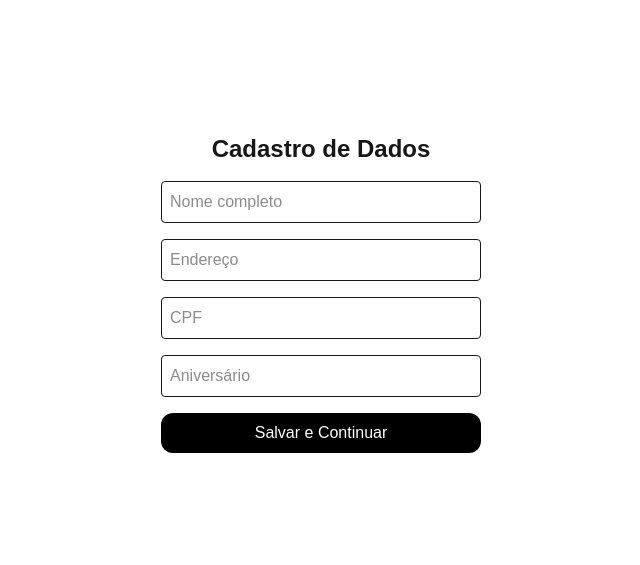
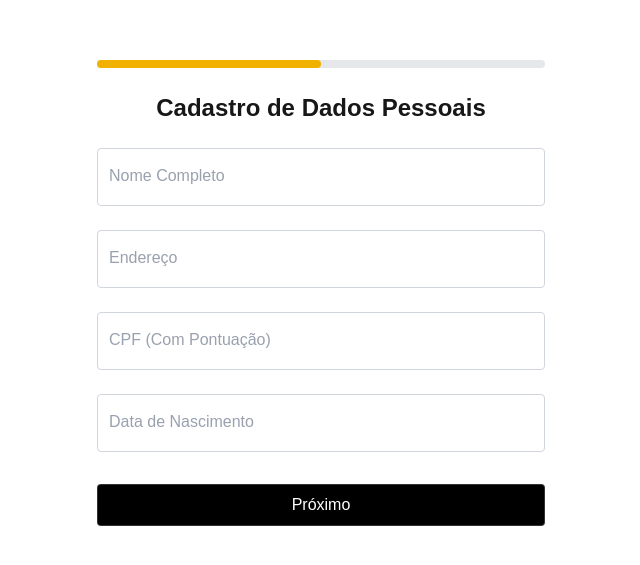
Before and after one commit to GuiEzzz/know-your-fan, a Next.js app in the folder know-your-fan/: page /cadastro-dados in a window 1280 px wide. Shown: the part 107-672 px from the top of the page, without its empty margins (319-959 px from the left). Built offline with nearby package versions, Linux system fonts and the light colour scheme; no server answers.

Commit message:
Atualizando o design e adicionando nova area de cadastro

```diff
--- a/know-your-fan/src/app/cadastro-dados/page.tsx
+++ b/know-your-fan/src/app/cadastro-dados/page.tsx
@@ -5,72 +5,145 @@ import { useState } from 'react';
 import { doc, updateDoc } from 'firebase/firestore';
 import { db } from '../../lib/firebase';
 
+import FloatingInput from '@/components/FloatingInput';
+import ProgressoAtual from '@/components/ProgressoAtual';
+
 export default function CadastroDados() {
   const searchParams = useSearchParams();
   const userId = searchParams.get('uid');
 
-  const [nome, setNome] = useState('');
-  const [endereco, setEndereco] = useState('');
-  const [cpf, setCpf] = useState('');
-  const [aniversario, setAniversario] = useState('');
+  const [step, setStep] = useState(1); // Etapa atual
+  const [formData, setFormData] = useState({
+    nome: '',
+    endereco: '',
+    cpf: '',
+    aniversario: '',
+    interesses: '',
+    atividades: '',
+    eventos: '',
+    compras: ''
+  });
+
+  const handleChange = (field: string, value: string) => {
+    setFormData((prev) => ({ ...prev, [field]: value }));
+  };
+
+  const validarPrimeiraEtapa = () => {
+    const { nome, endereco, cpf, aniversario } = formData;
+
+    if (nome.trim().length < 3) return 'Nome muito curto.';
+    if (endereco.trim().length < 5) return 'Endereço inválido.';
+    if (!/^\d{3}\.\d{3}\.\d{3}-\d{2}$/.test(cpf)) return 'CPF inválido.';
+    if (!/^\d{2}\/\d{2}\/\d{4}$/.test(aniversario)) return 'Data de nascimento inválida (formato).';
+
+    const [dia, mes, ano] = aniversario.split('/').map(Number);
+    const nascimentoDate = new Date(ano, mes - 1, dia);
+    const dataEhValida =
+      nascimentoDate.getFullYear() === ano &&
+      nascimentoDate.getMonth() === mes - 1 &&
+      nascimentoDate.getDate() === dia;
+
+    if (!dataEhValida) return 'Data de nascimento inválida (não existe).';
+
+    return null;
+  };
+
+  const handleNext = () => {
+    const erro = validarPrimeiraEtapa();
+    if (erro) return alert(erro);
+    setStep(2);
+  };
+
+  const handleBack = () => setStep(1);
 
   const handleSubmit = async (e: React.FormEvent) => {
     e.preventDefault();
+    if (!userId) return alert('ID de usuário não encontrado.');
 
-    if (!userId) return alert('ID de usuário não encontrado');
-
-    await updateDoc(doc(db, 'usuarios', userId), {
-      nome,
-      endereco,
-      cpf,
-      aniversario
-    });
-
-    alert('Dados salvos com sucesso!');
+    await updateDoc(doc(db, 'usuarios', userId), formData);
+    alert('Cadastro finalizado com sucesso!');
   };
 
   return (
-    <main className="flex flex-col items-center justify-center min-h-screen">
-      <h1 className="text-2xl font-bold mb-4">Cadastro de Dados</h1>
-      <form onSubmit={handleSubmit} className="flex flex-col gap-4 w-80">
-        <input
-          type="text"
-          placeholder="Nome completo"
-          value={nome}
-          onChange={(e) => setNome(e.target.value)}
-          className="border rounded p-2"
-          required
+    <main className="flex flex-col items-center justify-center min-h-screen px-4">
+      <ProgressoAtual etapaAtual={step - 1} totalEtapas={2} />
+
+      <h1 className="text-2xl font-bold mb-6">
+        {step === 1 ? 'Cadastro de Dados Pessoais' : 'Informações Complementares'}
+      </h1>
+
+      <form onSubmit={handleSubmit} className="w-full max-w-md space-y-4">
+        {step === 1 && (
+          <>
+            <FloatingInput
+              label="Nome Completo"
+              value={formData.nome}
+              onChange={(e) => handleChange('nome', e.target.value)}
             />
-        <input
-          type="text"
-          placeholder="Endereço"
-          value={endereco}
-          onChange={(e) => setEndereco(e.target.value)}
-          className="border rounded p-2"
-          required
+            <FloatingInput
+              label="Endereço"
+              value={formData.endereco}
+              onChange={(e) => handleChange('endereco', e.target.value)}
             />
-        <input
-          type="text"
-          placeholder="CPF"
-          value={cpf}
-          onChange={(e) => setCpf(e.target.value)}
-          className="border rounded p-2"
-          required
+            <FloatingInput
+              label="CPF (Com Pontuação)"
+              value={formData.cpf}
+              onChange={(e) => handleChange('cpf', e.target.value)}
             />
-        <input
-          type="text"
-          placeholder="Aniversário"
-          value={aniversario}
-          onChange={(e) => setAniversario(e.target.value)}
-          className="border rounded p-2"
-          required
+            <FloatingInput
+              label="Data de Nascimento"
+              value={formData.aniversario}
+              onChange={(e) => handleChange('aniversario', e.target.value)}
             />
             <button
+              type="button"
+              onClick={handleNext}
+              className="w-full bg-black text-white py-2 mt-2 rounded hover:bg-gray-800 transition border border-white/20"
+            >
+              Próximo
+            </button>
+          </>
+        )}
+
+        {step === 2 && (
+          <>
+            <FloatingInput
+              label="Interesses"
+              value={formData.interesses}
+              onChange={(e) => handleChange('interesses', e.target.value)}
+            />
+            <FloatingInput
+              label="Atividades"
+              value={formData.atividades}
+              onChange={(e) => handleChange('atividades', e.target.value)}
+            />
+            <FloatingInput
+              label="Eventos frequentados"
+              value={formData.eventos}
+              onChange={(e) => handleChange('eventos', e.target.value)}
+            />
+            <FloatingInput
+              label="Compras (último ano)"
+              value={formData.compras}
+              onChange={(e) => handleChange('compras', e.target.value)}
+            />
+            <div className="flex gap-2 mt-2">
+              <button
+                type="button"
+                onClick={handleBack}
+                className="w-1/2 bg-gray-500 text-white py-2 rounded hover:bg-gray-600 transition"
+              >
+                Voltar
+              </button>
+              <button
                 type="submit"
-          className="bg-black text-white px-6 py-2 rounded-xl hover:bg-gray-800"
+                className="w-1/2 bg-green-600 text-white py-2 rounded hover:bg-green-700 transition"
               >
-          Salvar e Continuar
+                Finalizar
               </button>
+            </div>
+          </>
+        )}
       </form>
     </main>
   );
--- a/know-your-fan/src/app/page.tsx
+++ b/know-your-fan/src/app/page.tsx
@@ -28,7 +28,7 @@ export default function Home() {
       <h1 className="text-3xl font-bold mb-6">Bem-vindo ao Know Your Fan!</h1>
       <button
         onClick={handleStart}
-        className="bg-black text-white px-6 py-3 rounded-xl hover:bg-gray-800"
+        className="bg-black text-white px-6 py-3 rounded-xl hover:bg-gray-800 border border-white/20"
       >
         Começar
       </button>
--- /dev/null
+++ b/know-your-fan/src/components/FloatingInput.tsx
@@ -0,0 +1,31 @@
+type FloatingInputProps = {
+    label: string;
+    value: string;
+    onChange: (e: React.ChangeEvent<HTMLInputElement>) => void;
+    type?: string;
+    required?: boolean;
+  };
+
+  export default function FloatingInput({ label, value, onChange, type = 'text', required = false }: FloatingInputProps) {
+    const inputId = label.toLowerCase().replace(/\s+/g, '-');
+
+    return (
+      <div className="relative mb-6">
+        <input
+          id={inputId}
+          type={type}
+          value={value}
+          onChange={onChange}
+          required={required}
+          placeholder=" "
+          className="peer w-full border border-gray-300 rounded px-3 pt-8 pb-1 text-sm focus:border-gray-900 focus:ring-2 focus:ring-gray-500"
+        />
+        <label
+          htmlFor={inputId}
+          className="absolute text-gray-500 text-sm left-3 top-3 transition-all peer-placeholder-shown:top-4 peer-placeholder-shown:text-base peer-placeholder-shown:text-gray-400 peer-focus:top-3 peer-focus:text-sm peer-focus:text-gray-500"
+        >
+          {label}
+        </label>
+      </div>
+    );
+  }
--- /dev/null
+++ b/know-your-fan/src/components/ProgressoAtual.tsx
@@ -0,0 +1,19 @@
+type Props = {
+  etapaAtual: number; // 0 ou 1
+  totalEtapas: number;
+};
+
+export default function ProgressoAtual({ etapaAtual, totalEtapas }: Props) {
+  const progresso = ((etapaAtual + 1) / totalEtapas) * 100;
+
+  return (
+    <div className="w-full max-w-md mb-6">
+      <div className="w-full bg-gray-200 h-2 rounded">
+        <div
+          className="h-full bg-yellow-500 rounded transition-all duration-300"
+          style={{ width: `${progresso}%` }}
+        ></div>
+      </div>
+    </div>
+  );
+}
```
Lines whose indentation alone changed are shown as unchanged.
